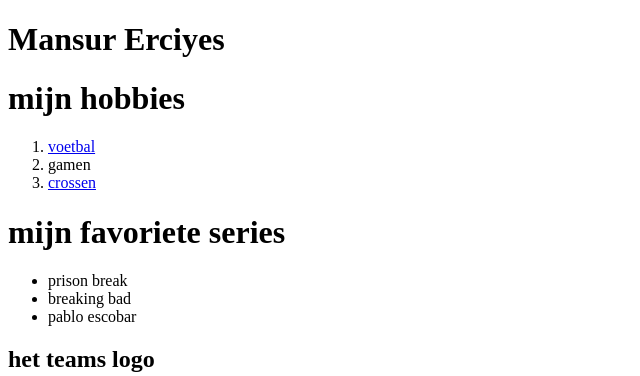
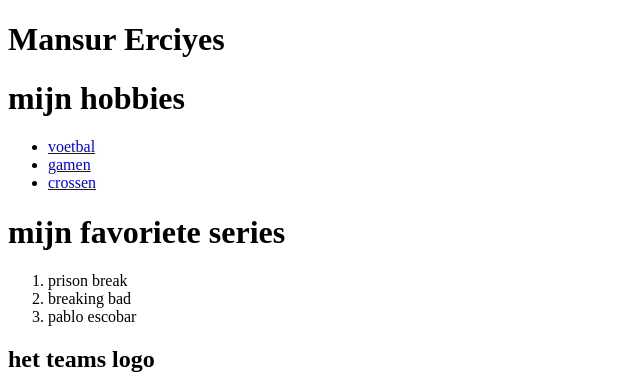
Before and after one commit to mansur5713/Wat-weet-wikipedia-0cfc6562, a plain HTML site: page index.html in a window 1280 px wide. Shown: the top 376 px of the page, 0-640 px from the left. Drawn offline with Linux system fonts and the light colour scheme.

Commit message:
Uitwerking van de exercise

```diff
--- a/index.html
+++ b/index.html
@@ -7,17 +7,17 @@
 	  <h1>Mansur Erciyes</h1>
       <h1>mijn hobbies</h1>
 
-      <ol>
+      <ul>
       	<li><a href="https://nl.wikipedia.org/wiki/Voetbal">voetbal</a></li>
-      	<li><a hrf="https://nl.wikipedia.org/wiki/Computerspel">gamen</a></li>
+      	<li><a href="https://nl.wikipedia.org/wiki/Computerspel">gamen</a></li>
       	<li><a href="https://nl.wikipedia.org/wiki/Motorcross">crossen</a></li>
-    </ol>
+    </ul>
 	<h1>mijn favoriete series</h1>
-    <ul>
+    <ol>
     	<li>prison break</li>
     	<li>breaking bad</li>
     	<li>pablo escobar</li>
-    </ul>
+    </ol>
     <h2>het teams logo</h2>
 <img src="teams.jpg">
 </body>
```
